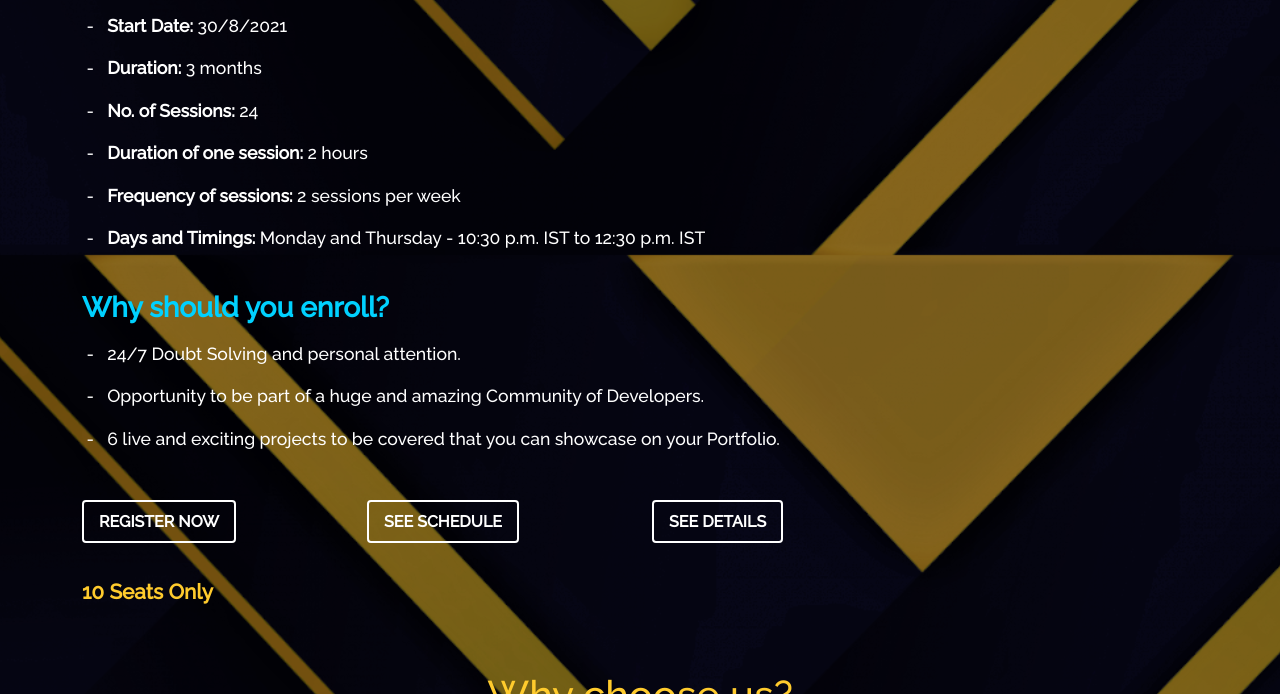
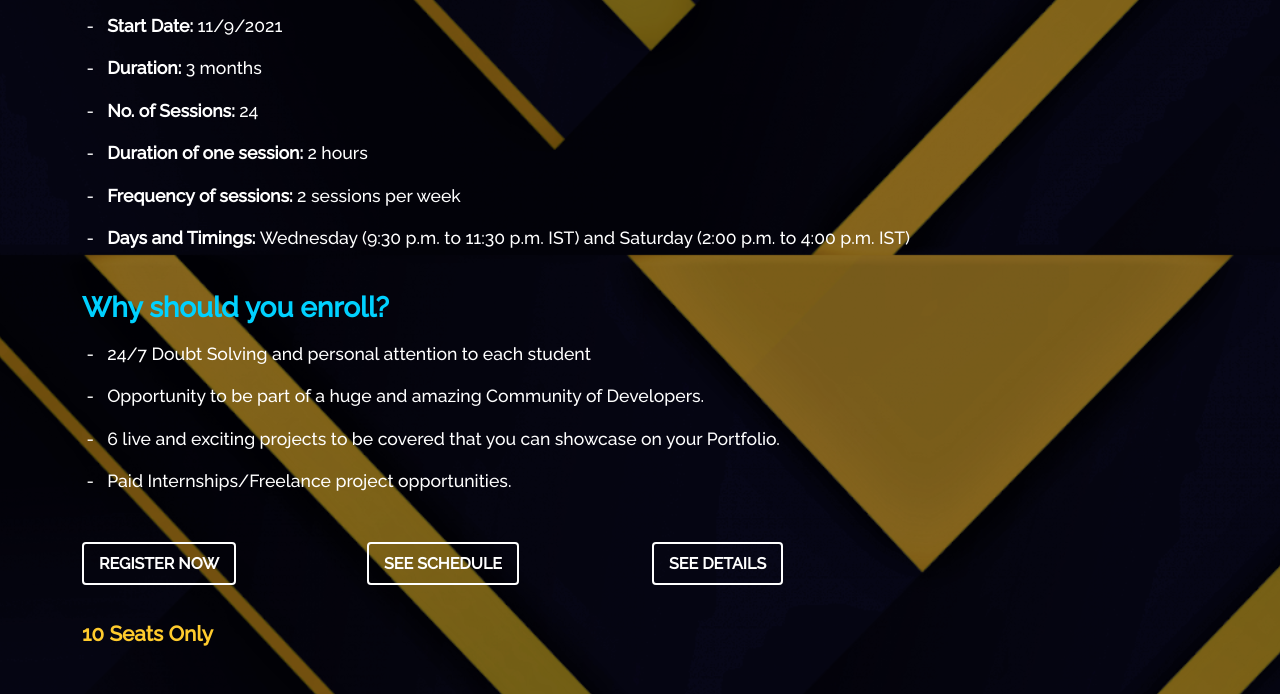
Before and after one commit to anirudhbelwadi/team-fullstack, a plain HTML site: page bootcamp.html in a window 1280 px wide. Shown: the part 545-1239 px from the top of the page. Drawn offline with nearby package versions, Linux system fonts and the light colour scheme.

Commit message:
Update Bootcamp Details

```diff
--- a/bootcamp.html
+++ b/bootcamp.html
@@ -224,7 +224,7 @@
                         <strong>
                             Start Date:
                         </strong>
-                        30/8/2021
+                        11/9/2021
                     </p>
                     <p style=" font-size: 110%;">
                         &nbsp;-&nbsp;&nbsp;
@@ -259,7 +259,7 @@
                         <strong>
                             Days and Timings:
                         </strong>
-                        Monday and Thursday - 10:30 p.m. IST to 12:30 p.m. IST
+                        Wednesday (9:30 p.m. to 11:30 p.m. IST) and Saturday (2:00 p.m. to 4:00 p.m. IST)
                     </p>
                     <br>
                     <h3 class="mb-3" style="color: #00D1FF; font-weight: 600;">
@@ -267,7 +267,7 @@
                     </h3>
                     <p style=" font-size: 110%;">
                         &nbsp;-&nbsp;&nbsp;
-                        24/7 Doubt Solving and personal attention.
+                        24/7 Doubt Solving and personal attention to each student
                     </p>
                     <p style=" font-size: 110%;">
                         &nbsp;-&nbsp;&nbsp;
@@ -276,6 +276,10 @@
                     <p style="font-size: 110%;">
                         &nbsp;-&nbsp;&nbsp;
                         6 live and exciting projects to be covered that you can showcase on your Portfolio.
+                    </p>
+                    <p style="font-size: 110%;">
+                        &nbsp;-&nbsp;&nbsp;
+                        Paid Internships/Freelance project opportunities.
                     </p>
                     <br>
                     <div class="row">
```
Also changed, not shown: 1 other file.
